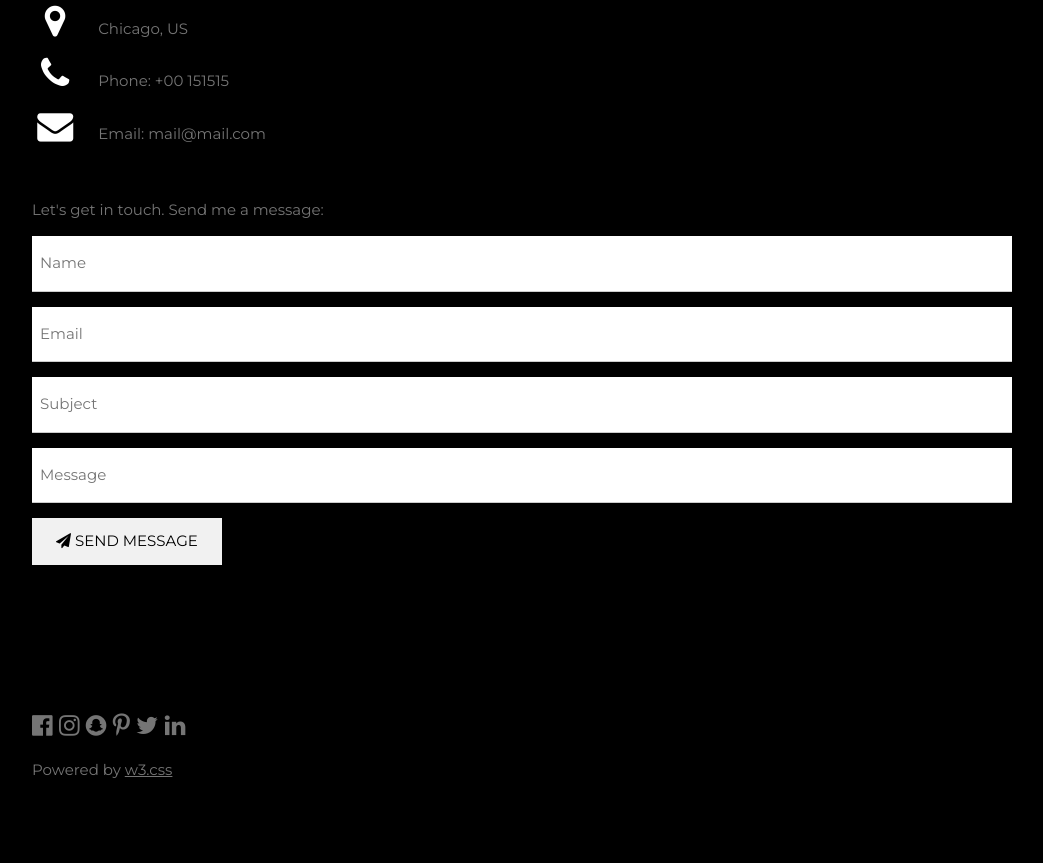
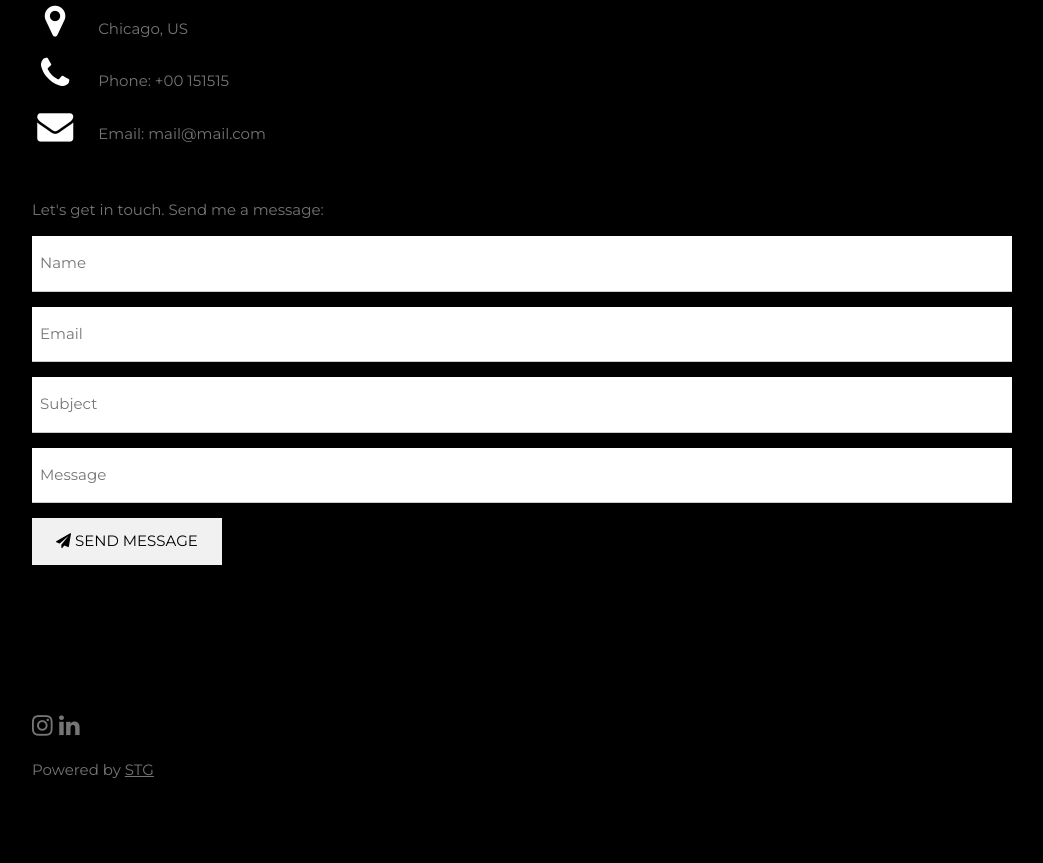
Before and after one commit to stg7x/stg7x.github.io, a plain HTML site: page index.html in a window 1280 px wide. Shown: the part 2441-3304 px from the top of the page, without its empty margins (178-1221 px from the left). Drawn offline with nearby package versions, Linux system fonts and the light colour scheme.

Commit message:
Update index.html

```diff
--- a/index.html
+++ b/index.html
@@ -205,13 +205,9 @@ body, h1,h2,h3,h4,h5,h6 {font-family: "Montserrat", sans-serif}
 
     <!-- Footer -->
   <footer class="w3-content w3-padding-64 w3-text-grey w3-xlarge">
-    <i class="fa fa-facebook-official w3-hover-opacity"></i>
     <i class="fa fa-instagram w3-hover-opacity"></i>
-    <i class="fa fa-snapchat w3-hover-opacity"></i>
-    <i class="fa fa-pinterest-p w3-hover-opacity"></i>
-    <i class="fa fa-twitter w3-hover-opacity"></i>
     <i class="fa fa-linkedin w3-hover-opacity"></i>
-    <p class="w3-medium">Powered by <a href="https://www.w3schools.com/w3css/default.asp" target="_blank" class="w3-hover-text-green">w3.css</a></p>
+    <p class="w3-medium">Powered by <a href="github.com/stg7x.github.io" target="_blank" class="w3-hover-text-green">STG</a></p>
   <!-- End footer -->
   </footer>
 
```
